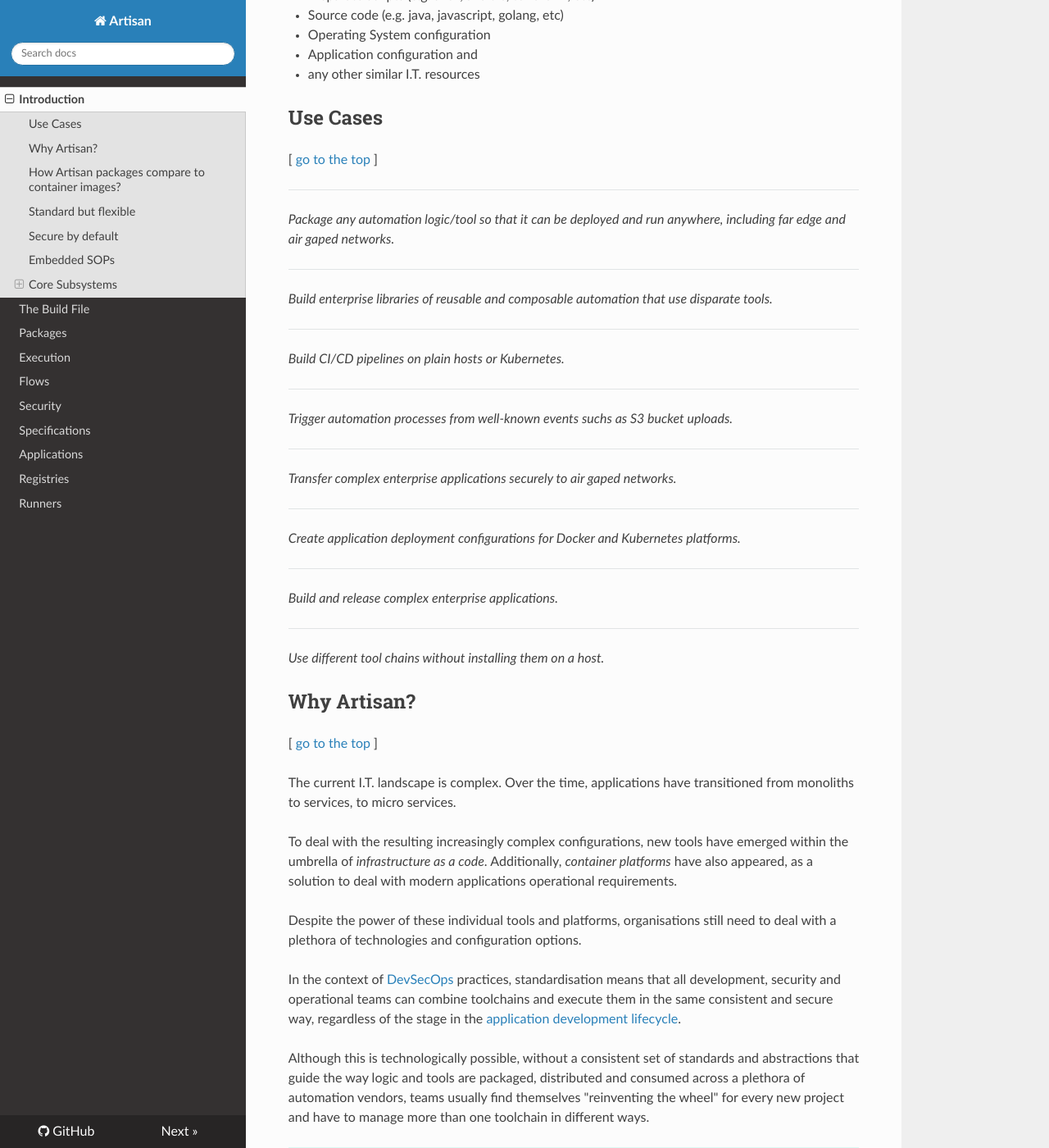
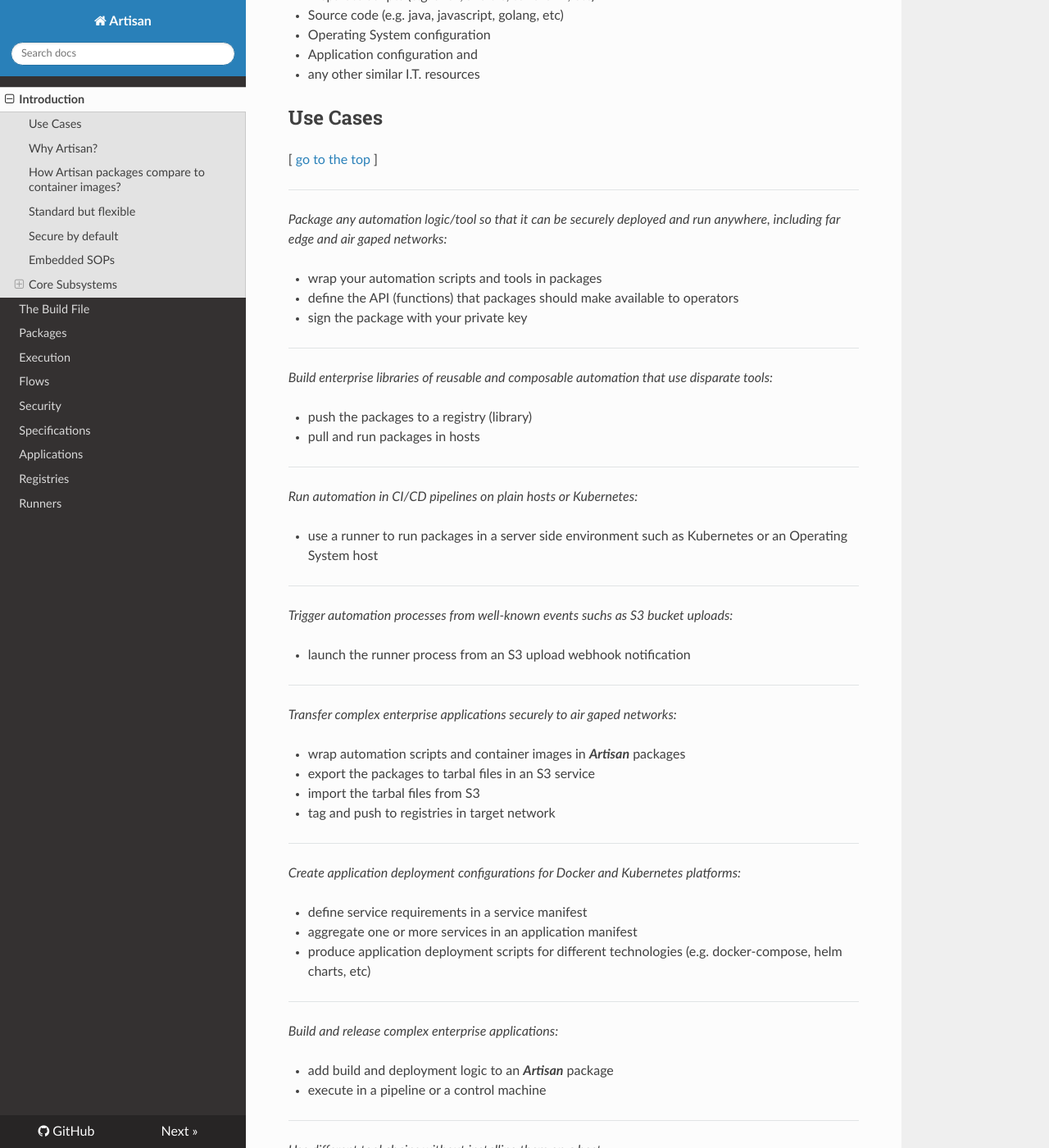
Before and after one commit to southwinds-io/artdocs, an MkDocs documentation site: the page built from docs/intro.md, in a window 1280 px wide and 1400 px high, scrolled down 441 px. Shown: the whole window at 82% size. Built offline with MkDocs 1.6.1, drawn with Linux system fonts in a browser that asks for light colours; nearby versions of some CDN libraries; some of the changed text lies outside the part shown.

Commit message:
update docs

```diff
--- a/docs/intro.md
+++ b/docs/intro.md
@@ -22,21 +22,53 @@ It is the _**build and run system**_ for [Onix Configuration Manager](https://on
 [ [go to the top](#artisan) ]
 
 ___
-_Package any automation logic/tool so that it can be deployed and run anywhere, including far edge and air gaped networks._
+_Package any automation logic/tool so that it can be securely deployed and run anywhere, including far edge and air gaped networks:_
+
+  * wrap your automation scripts and tools in packages
+  * define the API (functions) that packages should make available to operators
+  * sign the package with your private key
+
 ___
-_Build enterprise libraries of reusable and composable automation that use disparate tools._
+_Build enterprise libraries of reusable and composable automation that use disparate tools:_
+
+  * push the packages to a registry (library)
+  * pull and run packages in hosts
+
 ___
-_Build CI/CD pipelines on plain hosts or Kubernetes._
+_Run automation in CI/CD pipelines on plain hosts or Kubernetes:_
+
+  * use a runner to run packages in a server side environment such as Kubernetes or an Operating System host
+
 ___
-_Trigger automation processes from well-known events suchs as S3 bucket uploads._
+_Trigger automation processes from well-known events suchs as S3 bucket uploads:_
+
+  * launch the runner process from an S3 upload webhook notification
+
 ___
-_Transfer complex enterprise applications securely to air gaped networks._
+_Transfer complex enterprise applications securely to air gaped networks:_
+
+  * wrap automation scripts and container images in _**Artisan**_ packages
+  * export the packages to tarbal files in an S3 service
+  * import the tarbal files from S3
+  * tag and push to registries in target network
+
 ___
-_Create application deployment configurations for Docker and Kubernetes platforms._
+_Create application deployment configurations for Docker and Kubernetes platforms:_
+
+  * define service requirements in a service manifest
+  * aggregate one or more services in an application manifest
+  * produce application deployment scripts for different technologies (e.g. docker-compose, helm charts, etc)
+
 ___
-_Build and release complex enterprise applications._
+_Build and release complex enterprise applications:_
+
+  * add build and deployment logic to an _**Artisan**_ package
+  * execute in a pipeline or a control machine
+
 ___
-_Use different tool chains without installing them on a host._
+_Use different tool chains without installing them on a host:_
+
+  * run _**Artisan**_ functions in dedicated container runtimes
 
 
 ## Why Artisan?
@@ -54,7 +86,15 @@ In the context of [DevSecOps](https://en.wikipedia.org/wiki/DevOps#DevSecOps,_Sh
 Although this is technologically possible, without a consistent set of standards and abstractions that guide the way logic and tools are packaged, distributed and consumed across a plethora of automation vendors, teams usually find themselves "reinventing the wheel" for every new project and have to manage more than one toolchain in different ways.
 
 !!! important ""
-      **_Artisan_** provides a standard approach to publish and consume automation (regardless of the tool selected), via **_Artisan_** packages and registries.
+      **_Artisan_** is specifically designed to package, distribute and execute disparate scripts and binaries in a standard and secure way.
+
+Artisan provides the means to:
+
+- Package disparate scripts into a single compact unit of work that is smaller than a docker image
+- Add a generic API to the package so that one or more functions can be defined and run, effectively turning a package into a mini application with one or more entry points
+- Run functions as a black box, both on a host and/or a standard container image (runtime)
+- Pull packages from well-known registries verifying package integrity and author identity
+- Hide the complexity of the tools and technologies behind functions so that operators do not need to understand the underlying technologies used within the package
 
 ## How Artisan packages compare to container images?
 
```
Also changed, not shown: docs/build_file.md (+5 -8 lines).
